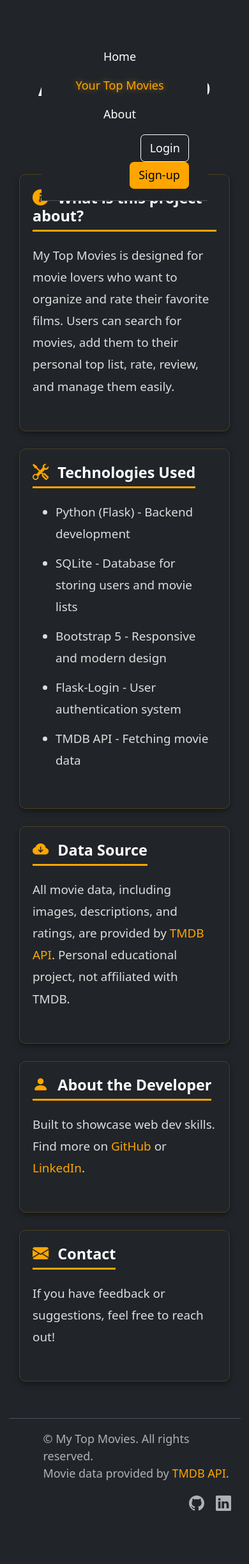
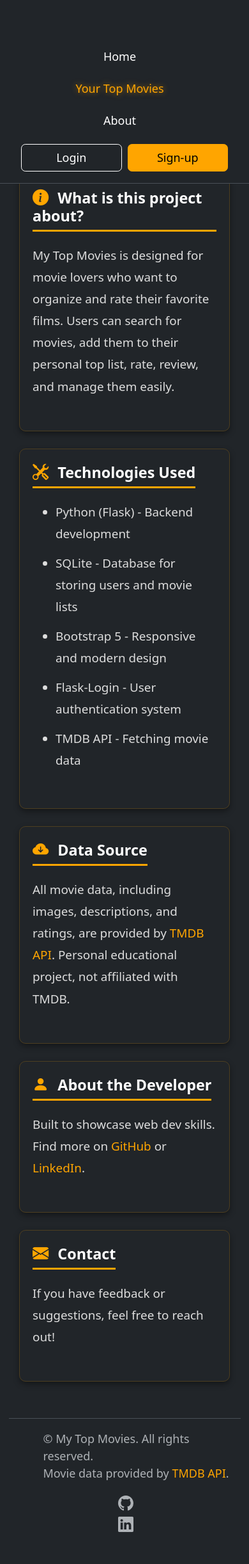
Before and after one commit to RuginaAlex/Top-Movies-Site-Full-Stack, a Flask app: page /about in a window 390 px wide. Shown: the whole page at 64% size. Before the commit the page ends 2361 px from the top, so only its background shows below. Run offline with Flask 3, Linux system fonts and the light colour scheme; some libraries are stand-ins or nearby versions.

Commit message:
Fixed Bugs

```diff
--- a/main.py
+++ b/main.py
@@ -48,7 +48,7 @@
     id = db.Column(db.Integer, primary_key=True)
     reviewer_id: Mapped[int] = mapped_column(Integer, db.ForeignKey("users.id"))
     reviewer = relationship("User", back_populates="movies")
-    title = db.Column(db.String(250), unique=True, nullable=False)
+    title = db.Column(db.String(250), nullable=False)
     year = db.Column(db.Integer, nullable=False)
     description = db.Column(db.String(250), nullable=False)
     rating = db.Column(db.Float, nullable=False)
--- a/static/css/styles.css
+++ b/static/css/styles.css
@@ -586,3 +586,43 @@
         font-size: 1.3rem;
     }
 }
+
+
+/* Resposive si pentru alte dispozitive */
+
+
+@media (max-width: 991px) { /* Tablete și telefoane mari */
+    header {
+        flex-direction: column;
+        text-align: center;
+    }
+
+    .nav {
+        flex-direction: column;
+        align-items: center;
+        width: 100%;
+    }
+
+    .nav li {
+        margin-bottom: 5px;
+    }
+
+    .text-end {
+        text-align: center !important;
+        justify-content: center !important;
+    }
+}
+
+@media (max-width: 768px) { /* Telefoane */
+    header {
+        padding: 10px 15px;
+    }
+
+    .btn-login, .btn-signup {
+        width: 100%;
+    }
+
+    .nav {
+        flex-direction: column;
+    }
+}
--- a/templates/header.html
+++ b/templates/header.html
@@ -8,7 +8,7 @@
 </head>
 <body style="padding-top:82px">
     <div class="container">
-        <header class="fixed-top container d-flex flex-wrap align-items-center justify-content-between py-3 mb-4 border-bottom bg-dark" style="width:66.6%">
+        <header class="fixed-top container-fluid d-flex flex-wrap align-items-center justify-content-between py-3 mb-4 border-bottom bg-dark px-3">
             <div class="col-md-3 mb-2 mb-md-0">
                 <a href="/" class="d-inline-flex link-body-emphasis text-decoration-none">
                     <svg class="bi" width="40" height="32" role="img" aria-label="Bootstrap"><use xlink:href="#bootstrap"></use></svg>
@@ -27,7 +27,7 @@
             </ul>
 
             {% if not current_user.is_authenticated %}
-                <div class="col-md-3 text-end" style="padding-left:120px">
+                <div class="col-md-3 text-end d-flex justify-content-end align-items-center gap-2">
                     <button type="button" class="btn btn-outline-primary btn-login" data-bs-toggle="modal" data-bs-target="#loginModal">Login</button>
                     <button type="button" class="btn btn-primary btn-signup" data-bs-toggle="modal" data-bs-target="#signupModal">Sign-up</button>
                 </div>
```
Also changed, not shown: instance/top-films.db.
